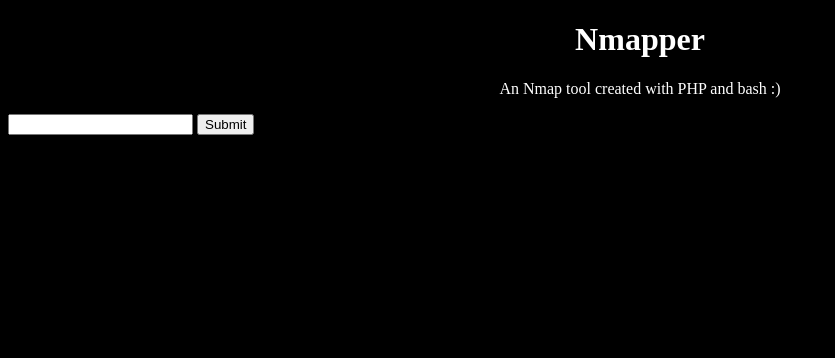
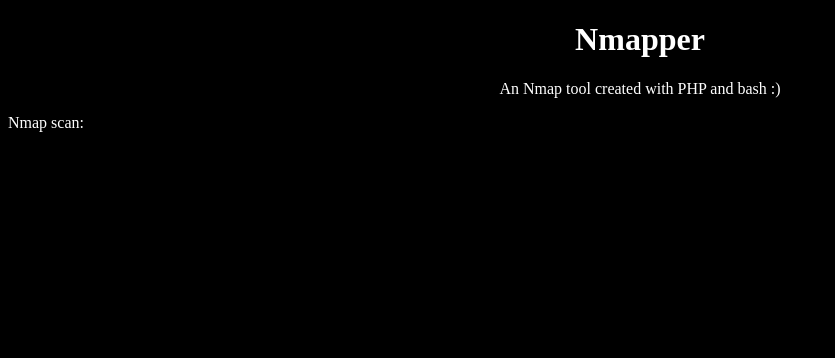
Before and after one commit to tobymac208/nmapper, a PHP site: page / in a window 1280 px wide. Shown: the top 358 px of the page, without its empty margins (0-835 px from the left). Run offline with PHP 8.4, Linux system fonts and the light colour scheme.

Commit message:
Refactors: executes only server-side code for running nmap.

```diff
--- a/index.php
+++ b/index.php
@@ -3,15 +3,16 @@
 	<head>
 		<title>Nmapper</title>
 		<style>
+			.console {
+				border: 5px red;
+			}
 			.foreground {
 				color: #FFFFFF;
 			}
-
 			.header {
 				display: block;
 				text-align: center;
 			}
-
 			.input {
 				margin: 10px 0px 10px 0;
 			}
@@ -22,20 +23,18 @@
 		</style>
 	</head>
 	<body>
-		<script>
-			var SubmitNmapRequest = function () {
-				ip = document.getElementById('id').innerHTML;
-			};
-		</script>
 		<div class="foreground">
 			<div class="header">
 				<h1>Nmapper</h1>
 				<p>An Nmap tool created with PHP and bash :)</p>
 			</div>
-
-			<div class="input">
-				<input id="ip" type="text" />
-				<button onclick="SubmitNmapRequest()" type="submit">Submit</button>
+			<div class="console">
+			<?php
+				# calls nmap with loopback (localhost) address
+				$nmap_response = shell_exec("./scripts/nmap_runner.sh 127.0.0.1");
+				# print out the result of the nmap scan
+				echo "<p>Nmap scan: $nmap_response</p>";
+			?>
 			</div>
 		</div>
 	</body>
```
